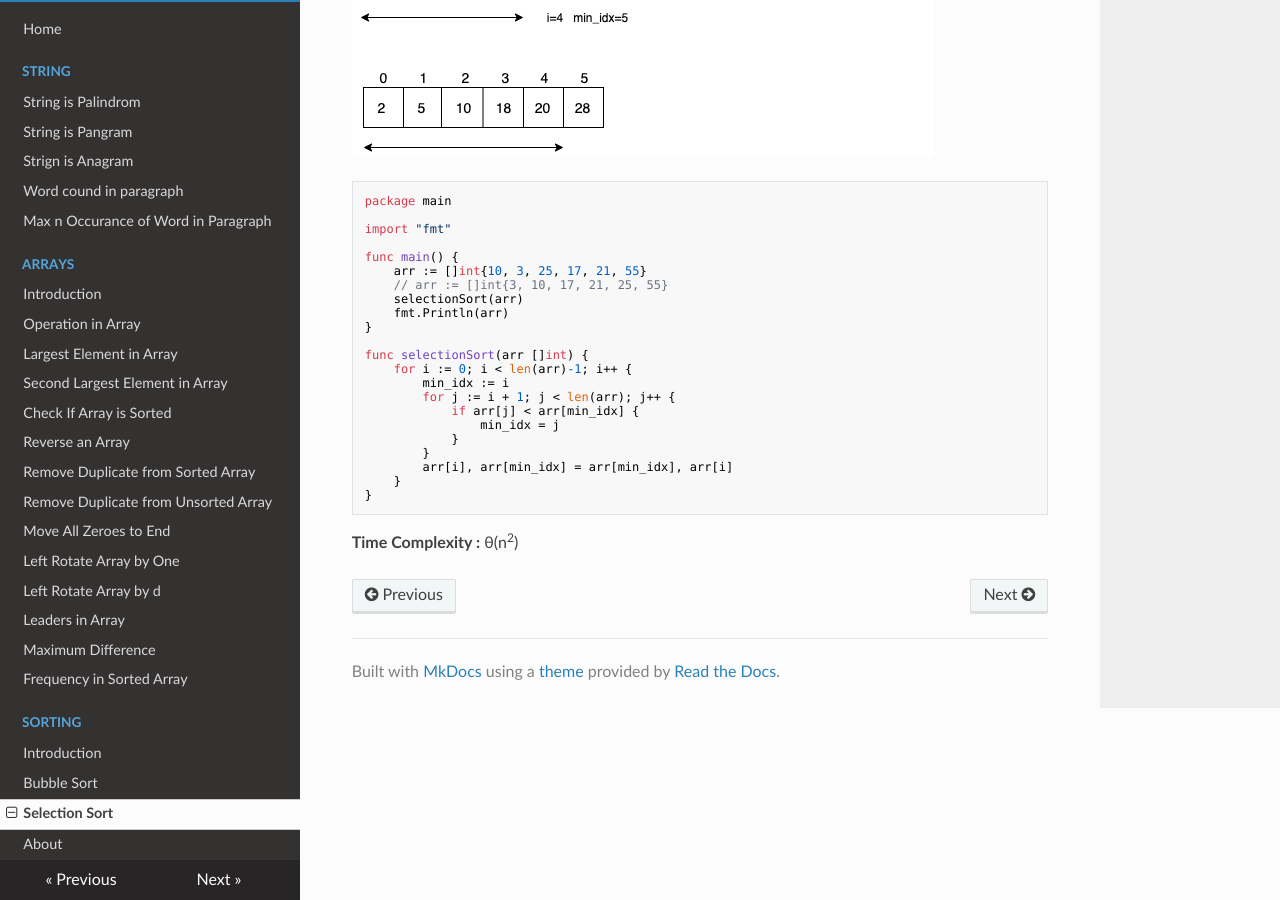
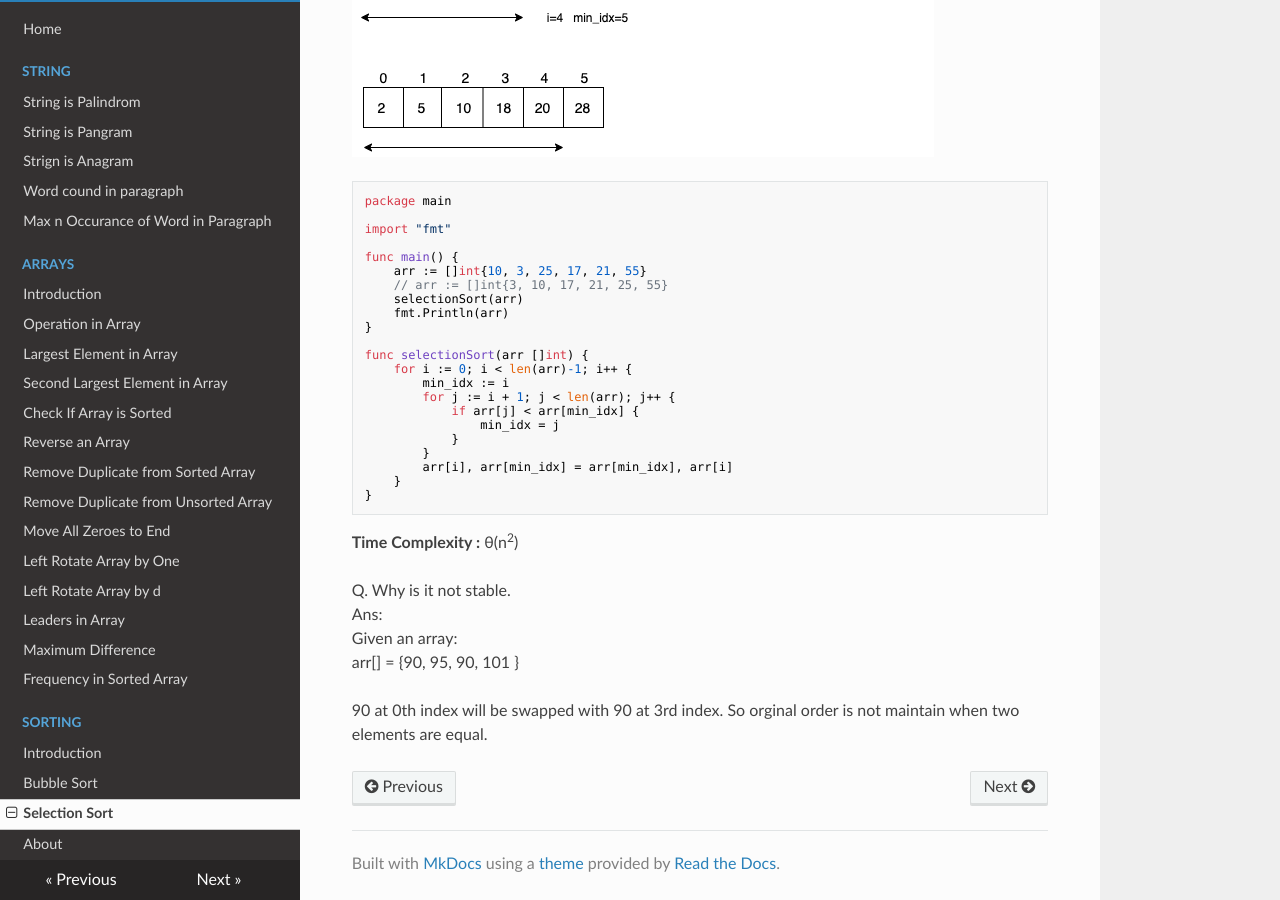
Before and after one commit to prithvipal/golang-dsa, an MkDocs documentation site: the page built from docs/sorting/selection_sort.md, in a window 1280 px wide and 900 px high, scrolled down 907 px. Built offline with MkDocs 1.6.1, drawn with Linux system fonts in a browser that asks for light colours; nearby versions of some CDN libraries.

Commit message:
Explaination why selection sort is not stable

````diff
--- a/docs/sorting/selection_sort.md
+++ b/docs/sorting/selection_sort.md
@@ -34,3 +34,10 @@ func selectionSort(arr []int) {
 ```
 
 **Time Complexity :** &theta;(n<sup>2</sup>)
+
+Q. Why is it not stable. <br/>
+Ans:<br/>
+Given an array: <br/>
+arr[] = {90, 95, 90, 101 }
+
+90 at 0th index will be swapped with 90 at 3rd index. So orginal order is not maintain when two elements are equal.
````
